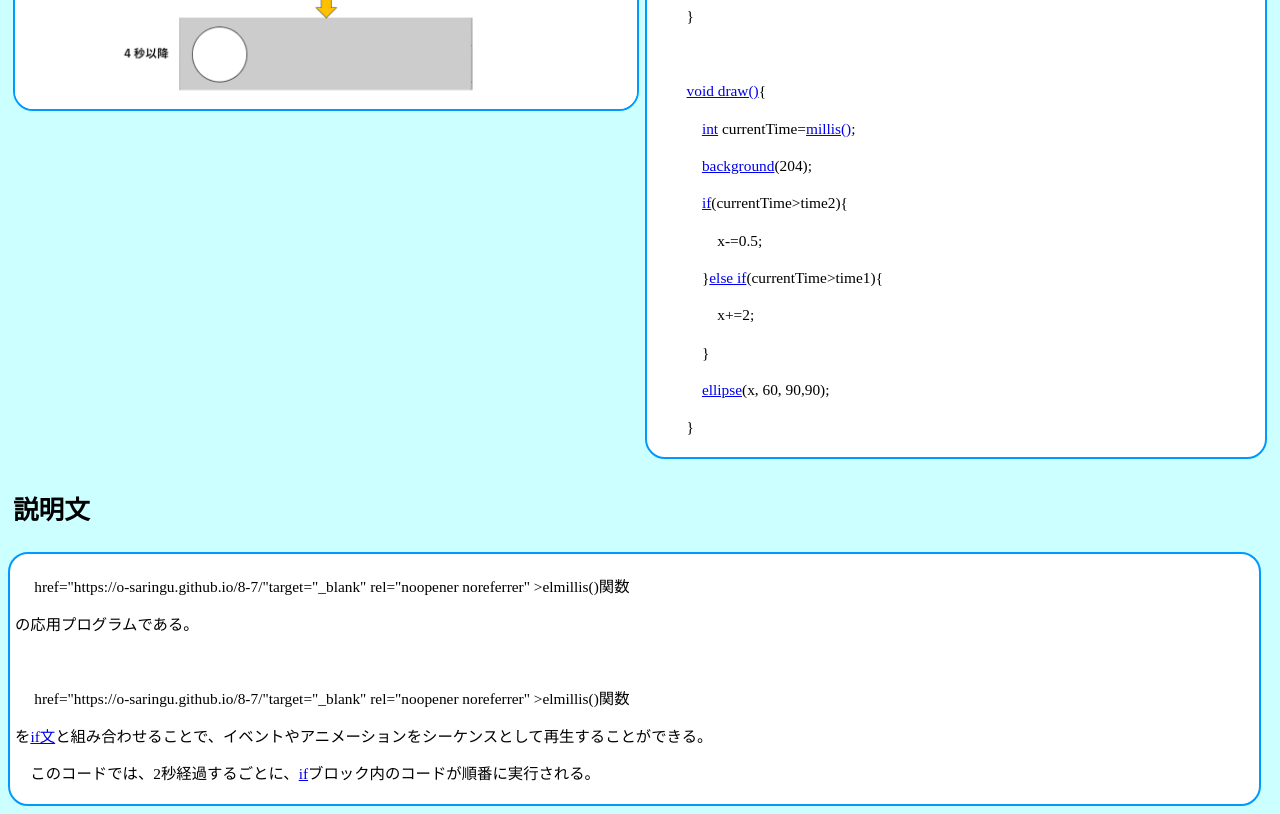
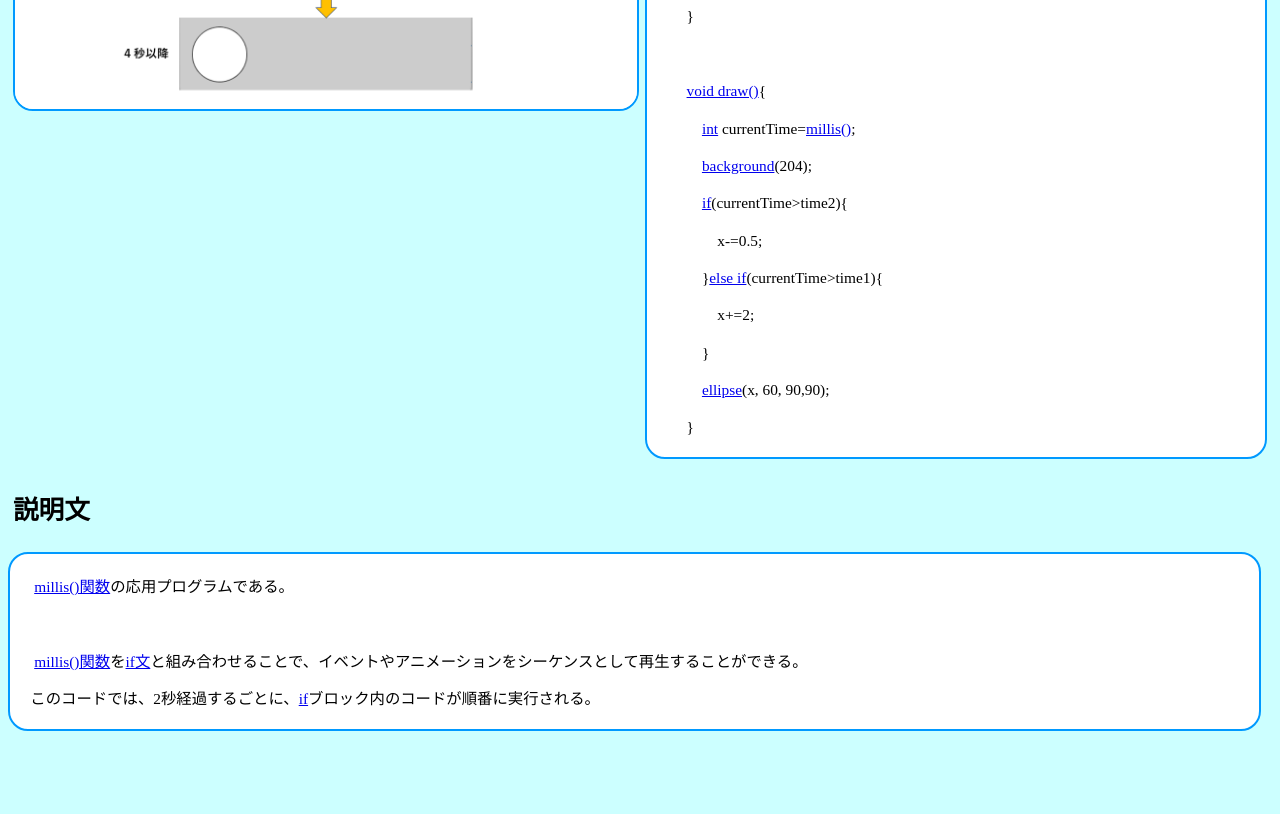
Before and after one commit to o-saringu/8-8, a plain HTML site: page index.html in a window 1280 px wide. Shown: the part 577-1391 px from the top of the page. After the commit the page ends 1316 px from the top, so only its background shows below. Drawn offline with Linux system fonts and the light colour scheme.

Commit message:
Update index.html

```diff
--- a/index.html
+++ b/index.html
@@ -53,9 +53,9 @@
 
 <div class="komidasi3"><p>説明文</div>
 <div class="ep">
-	<p>　 href="https://o-saringu.github.io/8-7/"target="_blank" rel="noopener noreferrer" >elmillis()関数</p>の応用プログラムである。
+	<p>　 <a href="https://o-saringu.github.io/8-7/"target="_blank" rel="noopener noreferrer" >millis()関数</a>の応用プログラムである。
 	<p>
-	<p>　 href="https://o-saringu.github.io/8-7/"target="_blank" rel="noopener noreferrer" >elmillis()関数</p>を<a href="https://o-saringu.github.io/if/"target="_blank" rel="noopener noreferrer" >if文</a>と組み合わせることで、イベントやアニメーションをシーケンスとして再生することができる。
+	<p>　 <a href="https://o-saringu.github.io/8-7/"target="_blank" rel="noopener noreferrer" >millis()関数</a>を<a href="https://o-saringu.github.io/if/"target="_blank" rel="noopener noreferrer" >if文</a>と組み合わせることで、イベントやアニメーションをシーケンスとして再生することができる。
 	<p>　このコードでは、2秒経過するごとに、<a href="https://o-saringu.github.io/if/"target="_blank" rel="noopener noreferrer" >if</a>ブロック内のコードが順番に実行される。
 </div>
 
```
